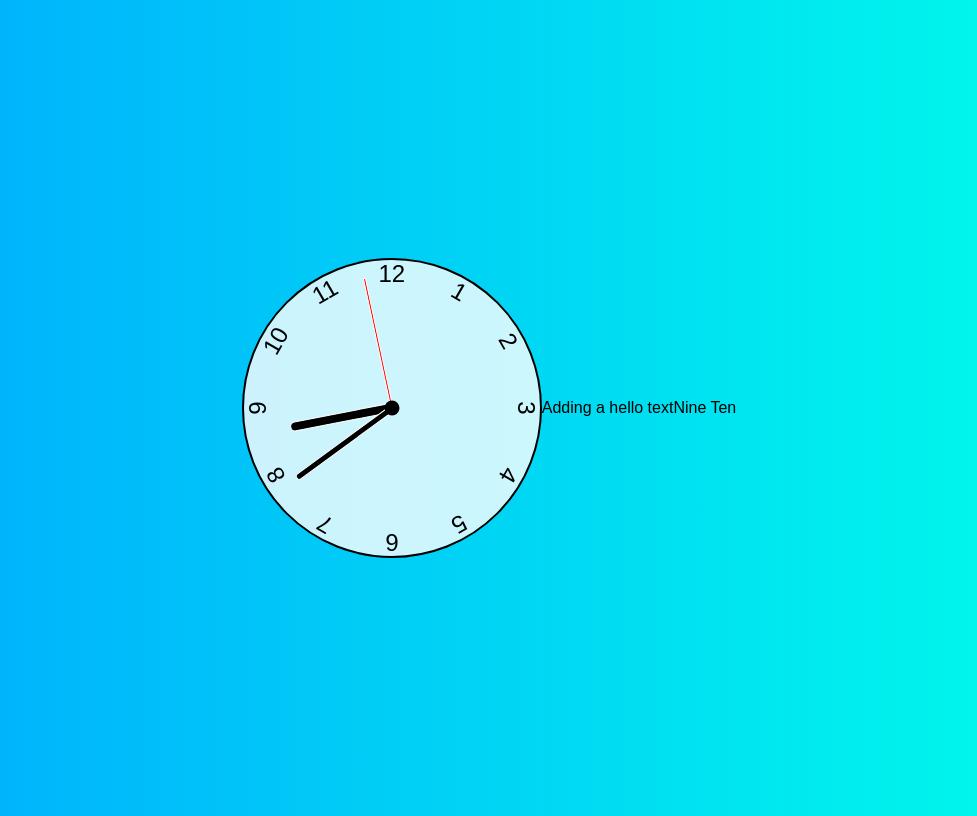
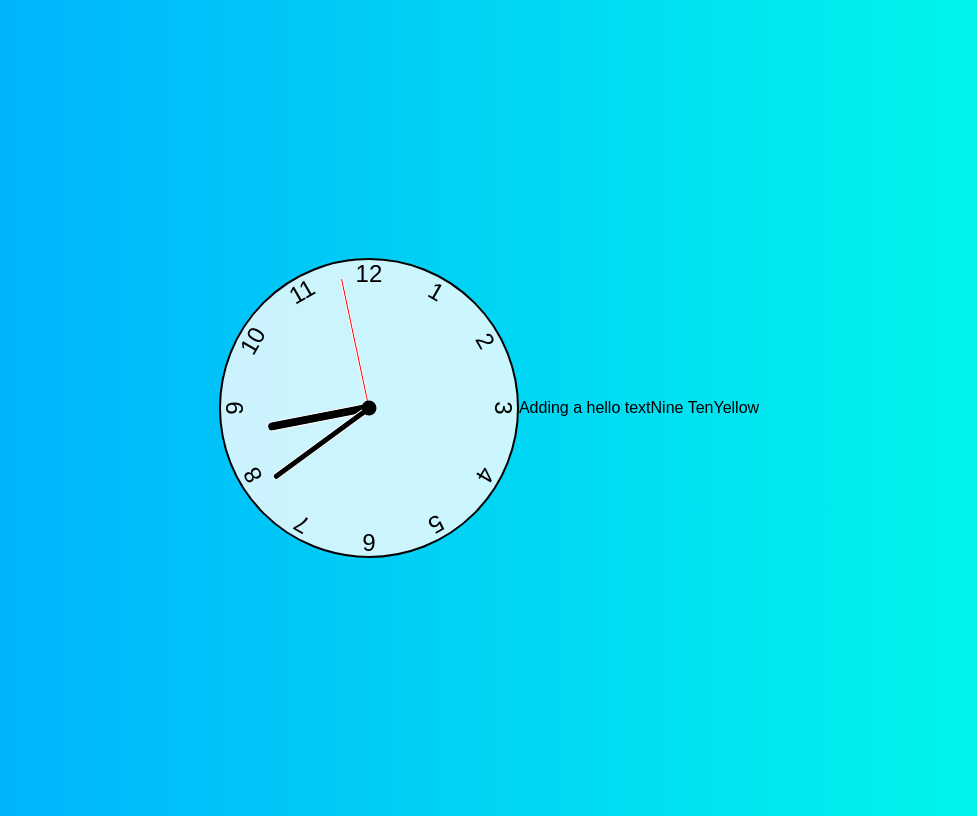
Before and after one commit to AyushV12/sample, a plain HTML site: page index.html in a window 1280 px wide. Shown: the whole page, without its empty margins (151-1128 px from the left). Drawn offline with Linux system fonts and the light colour scheme.

Commit message:
changes_done

```diff
--- a/index.html
+++ b/index.html
@@ -28,5 +28,7 @@
   </div>
   <div class="hello">Adding a hello text</div>
   <div class="hello1">Nine Ten</div>
+  <div>Yellow
+  </div>
 </body>
 </html>
```
